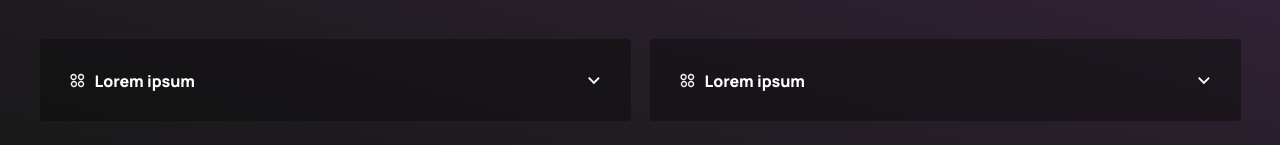
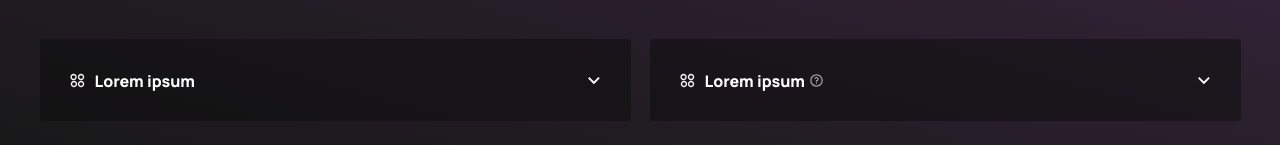
Before and after one commit to RusinTom/nextjs-code-sample, a Next.js app: page / in a window 1280 px wide. Shown: the part 748-893 px from the top of the page. Built offline with nearby package versions, Linux system fonts and the light colour scheme.

Commit message:
feat: add helper tooltip

```diff
--- a/src/components/Accordion/Accordion.tsx
+++ b/src/components/Accordion/Accordion.tsx
@@ -1,9 +1,15 @@
+import dynamic from 'next/dynamic';
 import React from 'react';
 
 import { clsxm } from '@/lib/clsxm';
 import { useAccordion } from '@/hooks/useAccordion';
 
 import ArrowDown from '@/assets/svgs/arrow-down-icon.svg';
+import HelpIcon from '@/assets/svgs/question-mark-icon.svg';
+
+const ReactTooltip = dynamic(() => import('react-tooltip'), {
+  ssr: false,
+});
 
 interface AccordionProps {
   title: string;
@@ -28,6 +34,7 @@ export const Accordion: React.FC<AccordionProps> = ({
     useAccordion();
 
   return (
+    <>
       <div className={clsxm('accordion w-full', containerClasses)}>
         <div className='rounded bg-grayBg pt-[30px] pl-[30px] pr-[25px]'>
           <div
@@ -37,7 +44,9 @@ export const Accordion: React.FC<AccordionProps> = ({
             <div className='flex items-center'>
               {Icon}
               <h4>{title}</h4>
-            {helperText}
+              {helperText && (
+                <HelpIcon className='ml-[5px]' data-tip={helperText} />
+              )}
             </div>
             <ArrowDown
               tabIndex={0}
@@ -63,5 +72,7 @@ export const Accordion: React.FC<AccordionProps> = ({
           </div>
         </div>
       </div>
+      {helperText && <ReactTooltip effect='solid' />}
+    </>
   );
 };
--- a/src/features/frontPage/components/CategoriesAccordion.tsx
+++ b/src/features/frontPage/components/CategoriesAccordion.tsx
@@ -14,6 +14,7 @@ export const CategoriesAccordion = () => {
       maxContentHeight={320}
       containerClasses='mb-6'
       Icon={<FourCirclesIcon className='mr-2.5' />}
+      helperText='Lorem ipsum dolor'
     >
       {({ isAccordionOpen }) => (
         <div className='grid grid-cols-3 gap-x-1.5 gap-y-2.5 pr-[20px] xl:grid-cols-2 xsm:grid-cols-1'>
```
Lines whose indentation alone changed are shown as unchanged.
